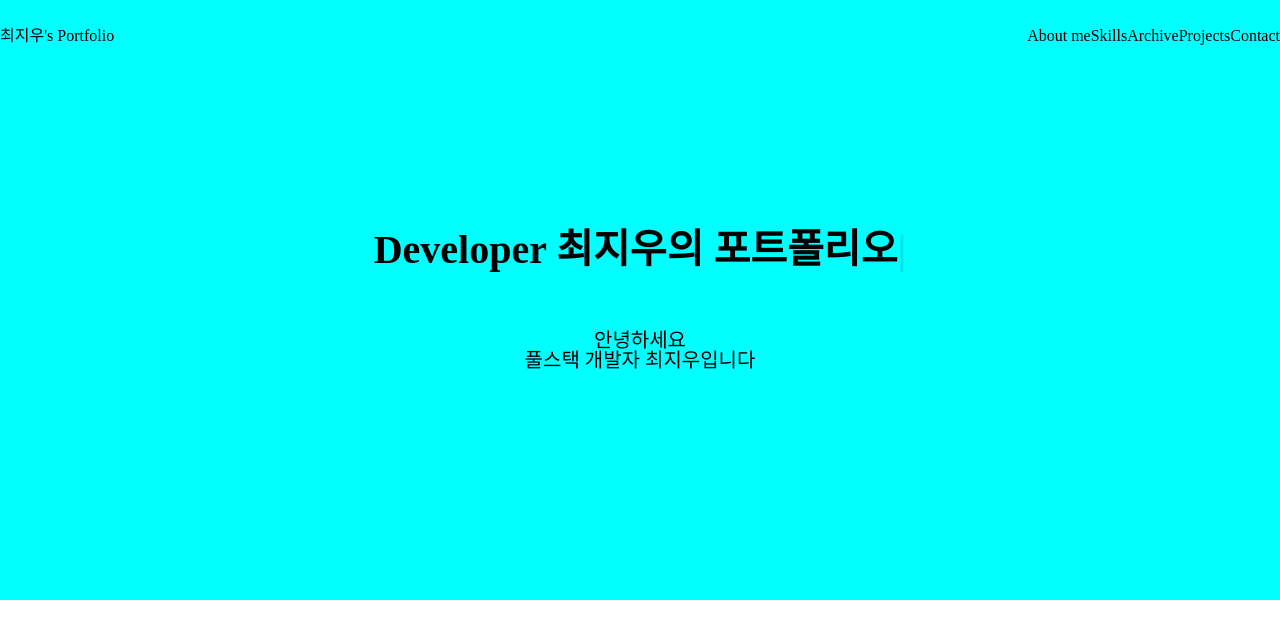
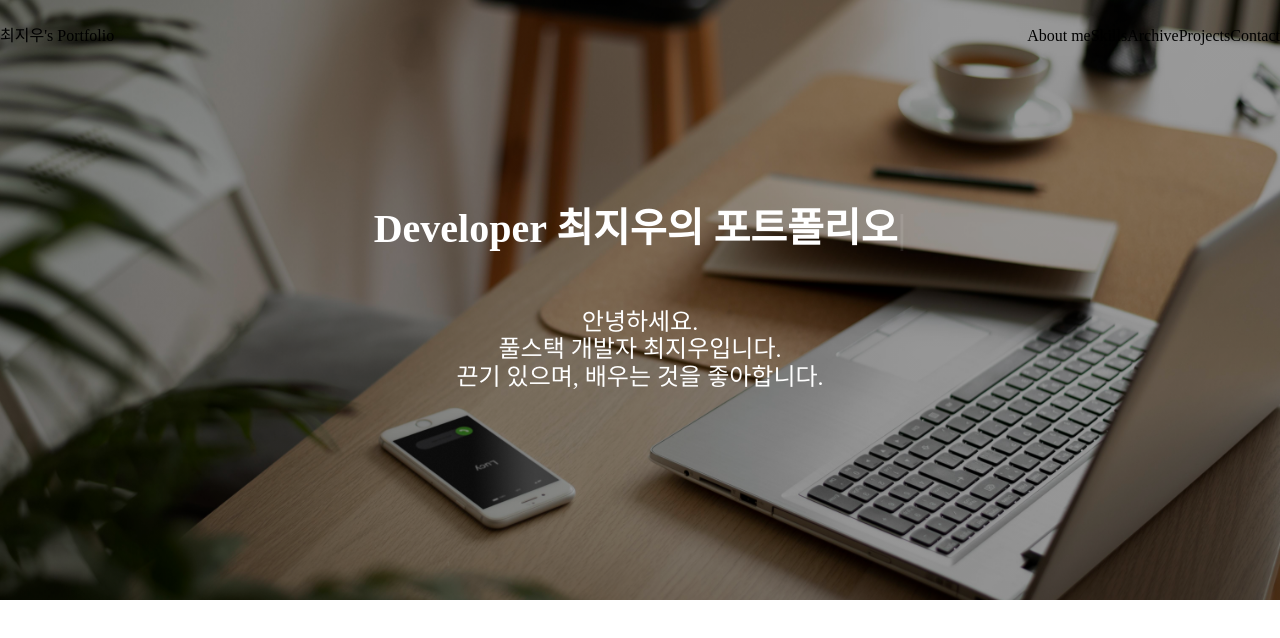
Before and after one commit to mireum/portfolio, a React (Create React App) app: page / in a window 1280 px wide. Shown: the top 638 px of the page. Built offline with nearby package versions, Linux system fonts and the light colour scheme; a web font is replaced by a local one.

Commit message:
이미지 추가

```diff
--- a/src/App.js
+++ b/src/App.js
@@ -10,7 +10,6 @@ const GlobalStyle = createGlobalStyle`
 
   body {
     box-sizing: border-box;
-    /* font-family: 'esamanru', 'esamanru Light', 'esamanru Medium', 'esamanru Bold'; */
     font-family: 'GongGothicMedium';
   }
   * {
--- a/src/components/Main.js
+++ b/src/components/Main.js
@@ -2,6 +2,7 @@ import React from 'react';
 import styled from 'styled-components';
 import { ReactTyped } from "react-typed";
 import { useFadeIn } from '../func/Func';
+import mainImg from "../image/main.jpg";
 
 const Container = styled.div`
   margin: 0 auto;
@@ -23,21 +24,26 @@ const HeaderBox = styled.header`
 
 const MainContainer = styled.div`
   height: 600px;
-  background-color: cyan;
   text-align: center;
   display: flex;
   align-items: center;
   justify-content: center;
+  background-image: linear-gradient(0deg, rgba(0, 0, 0, 0.4), rgba(0, 0, 0, 0.4)), url(${mainImg});
+  background-repeat: no-repeat;
+  background-position: center;
+  background-size: cover;
+  color: white;
 
-  hr {
+  /* hr {
     width: 4rem;
     height: 0.4rem;
     border-radius: 5px;
     background-color: #c73232;
-  }
+  } */
   p {
-    font-size: 20px;
+    font-size: 24px;
     margin-top: 60px;
+    line-height: 1.7rem;
     transition: 2s;
     opacity: 0;
     animation-name: text1;
@@ -84,7 +90,9 @@ function Main() {
           {TypedText()}
           <br/>
           {/* <hr/> */}
-          <p {...useFadeIn(2, 0)}>안녕하세요<br/>풀스택 개발자 최지우입니다</p>
+          <p {...useFadeIn(2, 0)}>안녕하세요.<br/>풀스택 개발자 최지우입니다.<br/>
+            끈기 있으며, 배우는 것을 좋아합니다.
+          </p>
         </div>
 
       </MainContainer>
```
Also changed, not shown: src/image/main.jpg (added).
